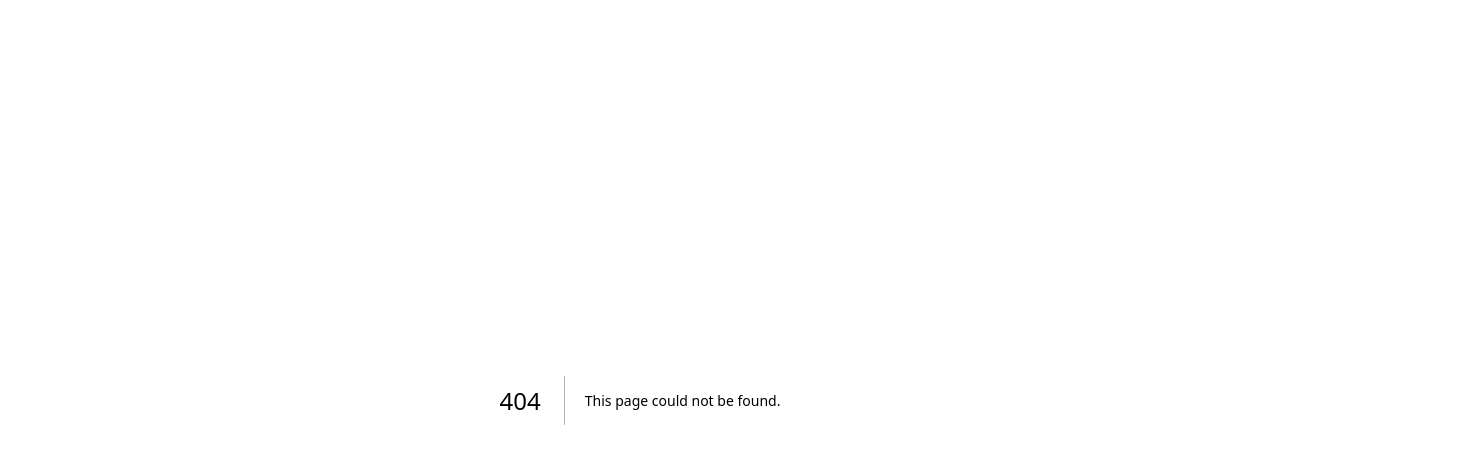
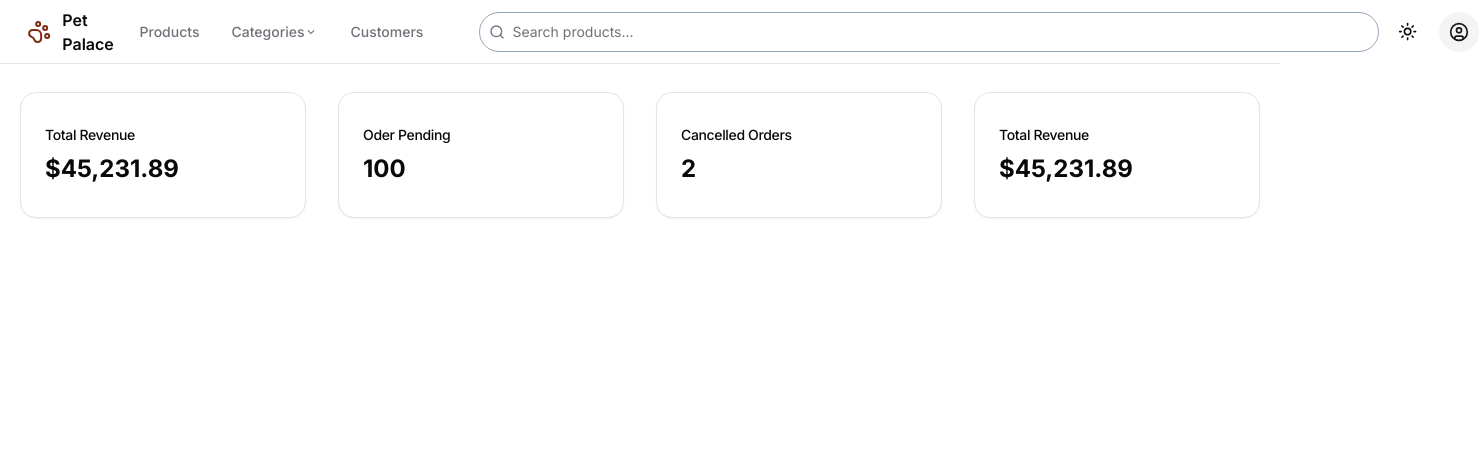
Before and after one commit to 1234bhaskar/Pet-Palace, a Next.js app in the folder client/: page /seller in a window 1280 px wide. Before the commit this address had no page. Shown: the top 464 px of the page, 1479 px wide, since content can reach past the window. Built offline with nearby package versions, Linux system fonts and the light colour scheme; no server answers.

Commit message:
basic page

```diff
--- /dev/null
+++ b/client/src/app/seller/page.tsx
@@ -0,0 +1,20 @@
+"use client"
+import { CardComponent } from "@/components/card/page";
+import { Dashboard } from "@/components/navbarcom/testing";
+import { FC } from "react";
+import { useGetCurrentUser } from "../../../hooks/user";
+
+export default function ProductPage(){
+    const {user}=useGetCurrentUser()
+    return(
+        <div className="flex flex-col gap-7">
+            <Dashboard name={user?.firstName as string}/>
+            <div className="grid gap-4 md:grid-cols-2 md:gap-8 lg:grid-cols-4 mx-5">
+                <CardComponent title="Total Revenue" content="$45,231.89"/>
+                <CardComponent title="Oder Pending" content="100"/>
+                <CardComponent title="Cancelled Orders" content="2"/>
+                <CardComponent title="Total Revenue" content="$45,231.89"/>
+            </div>
+        </div>
+    )
+}
--- /dev/null
+++ b/client/src/components/card/page.tsx
@@ -0,0 +1,31 @@
+import { FC } from "react";
+import {
+  Card,
+  CardContent,
+  CardDescription,
+  CardHeader,
+  CardTitle,
+} from "@/components/ui/card";
+import { Activity, CreditCard, DollarSign, Users } from "lucide-react";
+
+interface CardComponentprops{
+    title:string
+    content:string
+    // sign?:"DollarSign" | "Users" | "CreditCard" | "Activity"
+}
+
+export const CardComponent: FC<CardComponentprops> = (props) => {
+    return (
+    <div>
+        <Card x-chunk="dashboard-01-chunk-0" className="py-2">
+            <CardHeader className="flex flex-row items-center justify-between space-y-0 pb-2">
+            <CardTitle className="text-sm font-medium">{props.title}</CardTitle>
+
+            </CardHeader>
+            <CardContent>
+            <div className="text-2xl font-bold">{props.content}</div>
+            </CardContent>
+        </Card>
+    </div>
+    );
+};
--- a/client/src/components/navbarcom/testing.tsx
+++ b/client/src/components/navbarcom/testing.tsx
@@ -73,7 +73,7 @@ interface Dashboardprops{
 
 export const Dashboard:FC<Dashboardprops>=(props) =>{
   return (
-    <div className="flex min-h-screen w-full flex-col">
+    <div className="flex  w-full flex-col">
       <header className="sticky top-0 flex h-16 items-center gap-4 border-b bg-background px-4 md:px-6 sm:z-10">
         <nav className="hidden flex-col gap-6 text-lg font-medium md:flex md:flex-row md:items-center md:gap-5 md:text-sm lg:gap-4">
           <Link
```
